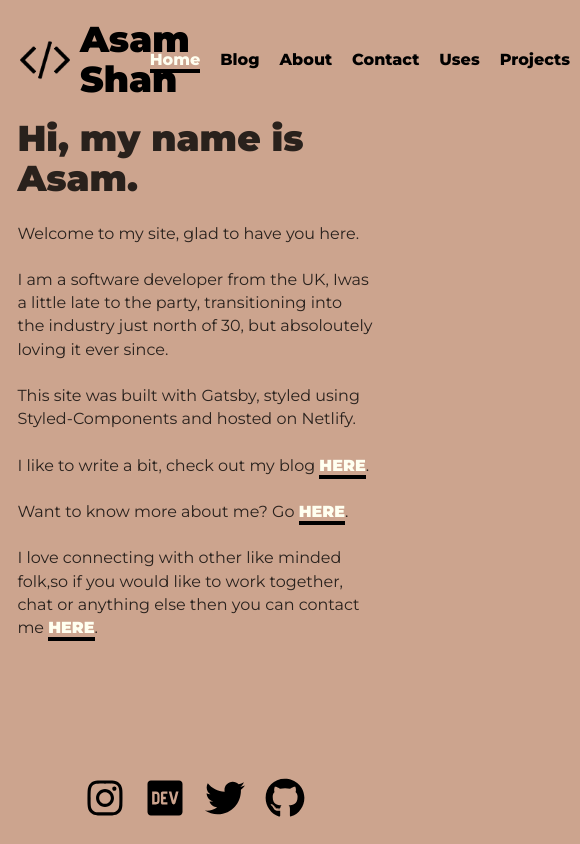
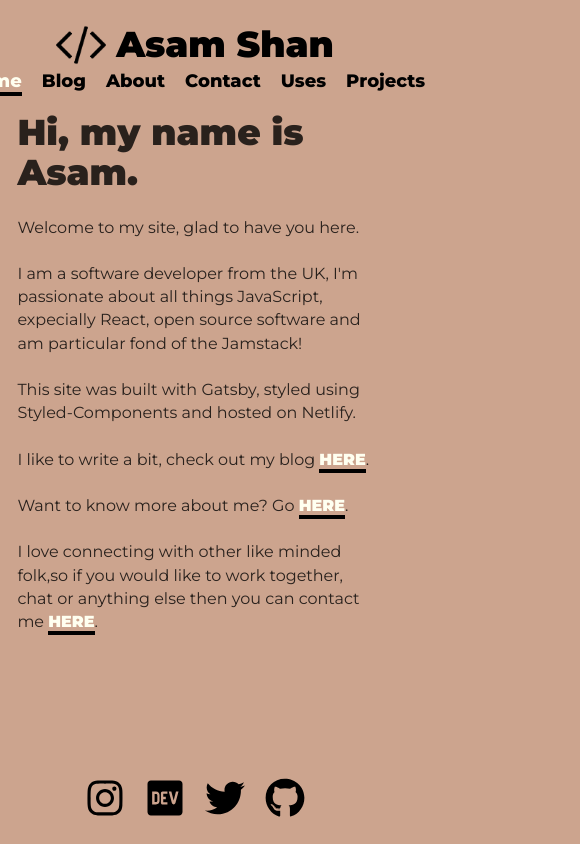
Before and after one commit to shan8851/personal-site, a Gatsby site: page / in a window 390 px wide. Shown: the whole page, 580 px wide, since content can reach past the window. Built offline with nearby package versions, Linux system fonts and the light colour scheme; Gatsby itself is replaced by a stand-in of ours.

Commit message:
styling nav for mobile

```diff
--- a/src/components/header.js
+++ b/src/components/header.js
@@ -40,6 +40,10 @@ const Nav = styled.nav`
   margin: 20px 20px;
   justify-content: space-between;
   align-items: center;
+  @media (max-width: 990px) {
+    flex-direction: column;
+    justify-content: center;
+  }
 `
 
 const LogoFont = styled.h1`
@@ -65,6 +69,9 @@ const NavLink = styled(props => <Link {...props} />)`
   & :hover {
     color: #fff;
   }
+  @media (max-width: 580px) {
+    font-size: 18px;
+  }
 `
 
 //active styles
--- a/src/pages/index.js
+++ b/src/pages/index.js
@@ -10,9 +10,9 @@ const IndexPage = () => (
     <h1>Hi, my name is Asam.</h1>
     <p>Welcome to my site, glad to have you here.</p>
     <p>
-      I am a software developer from the UK, Iwas a little late to the party,
-      transitioning into the industry just north of 30, but absoloutely loving
-      it ever since.
+      I am a software developer from the UK, I'm passionate about all things
+      JavaScript, expecially React, open source software and am particular fond
+      of the Jamstack!
     </p>
     <p>
       This site was built with Gatsby, styled using Styled-Components and hosted
```
